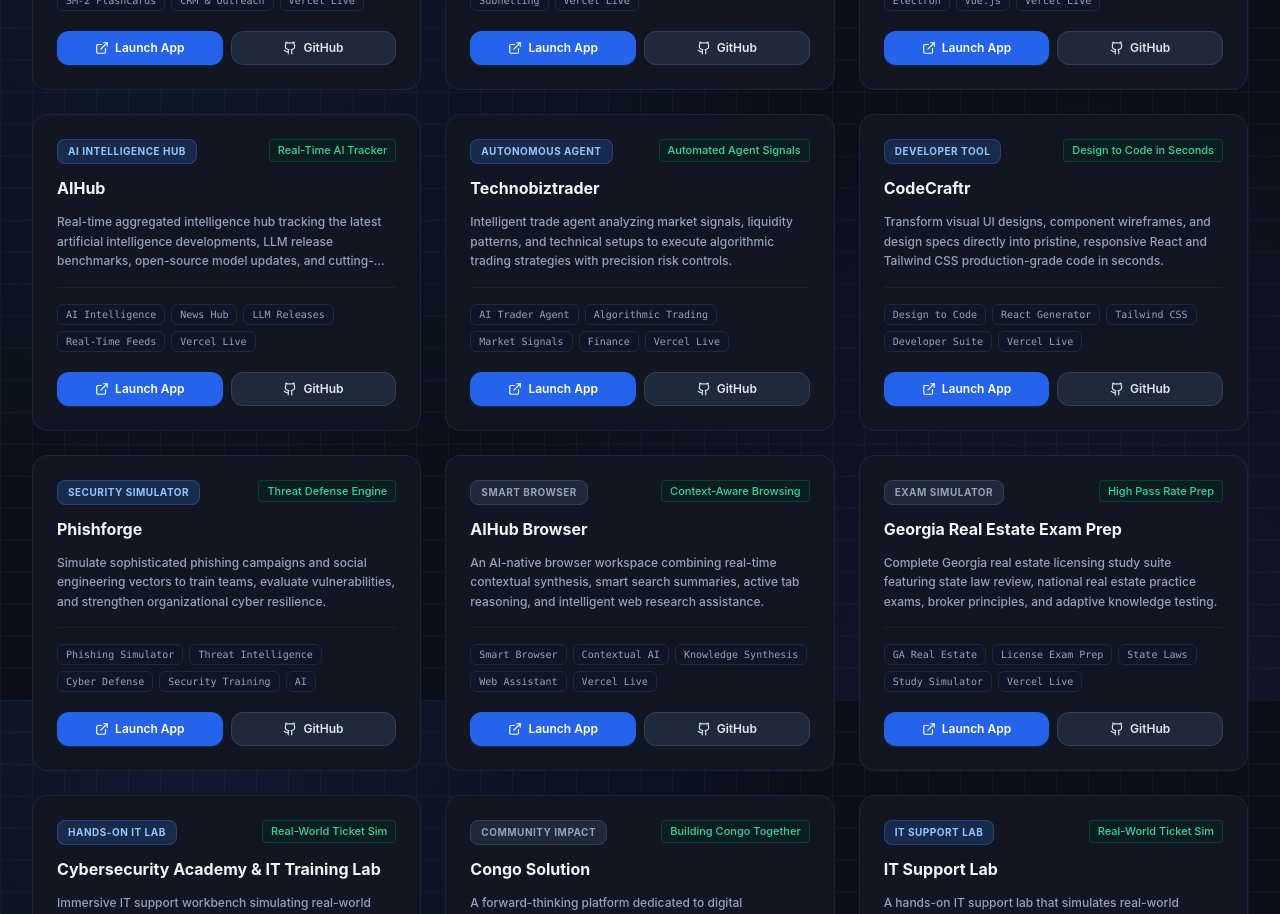
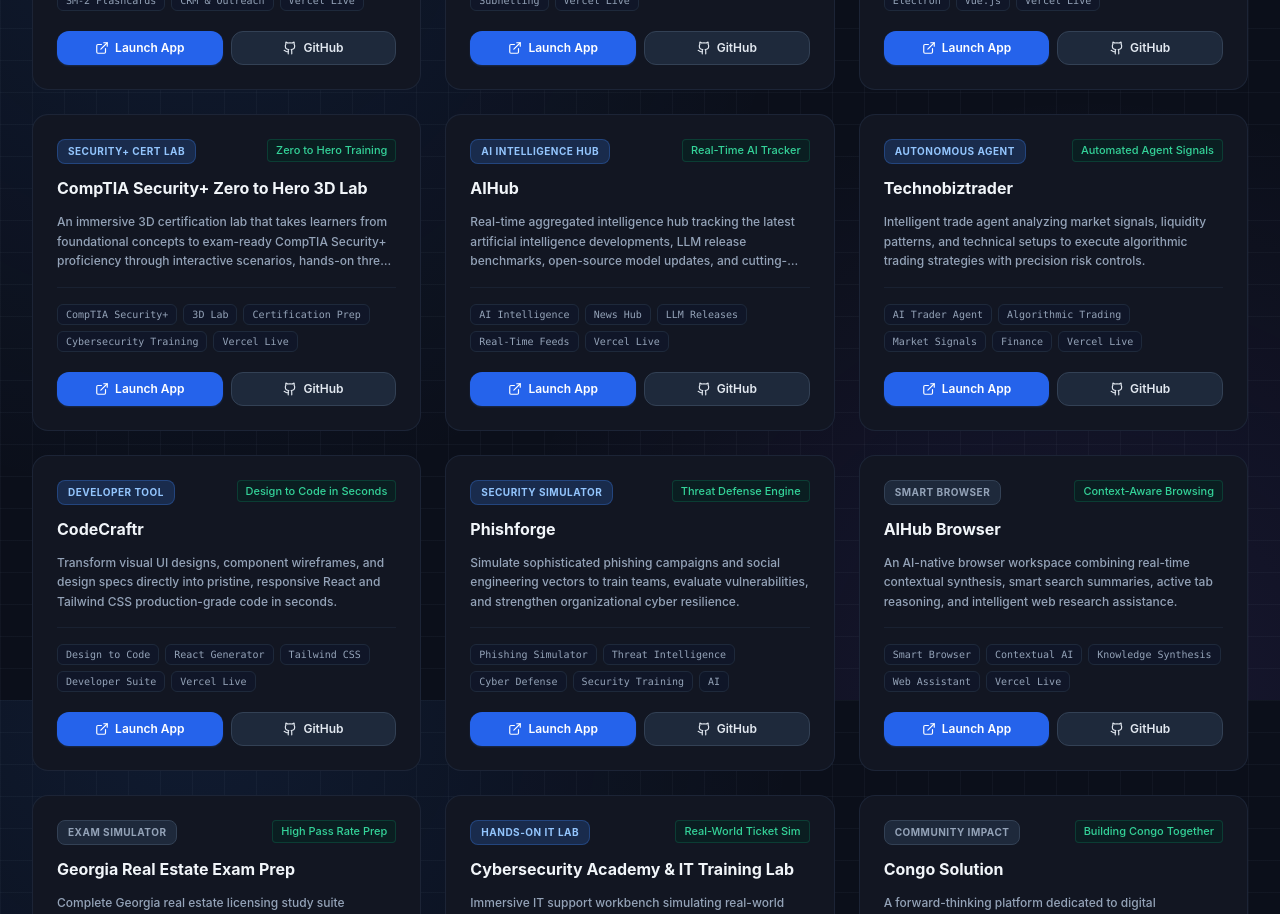
Before and after one commit to pitchiluxe/erickomari, a React (Vite) app: page / in a window 1280 px wide. Shown: the part 900-1814 px from the top of the page. Built offline with nearby package versions, Linux system fonts and the light colour scheme.

Commit message:
Add CompTIA Security+ 3D Lab project to portfolio list.
Generated with [Devin](https://devin.ai)

Co-Authored-By: Devin <158243242+devin-ai-integration[bot]@users.noreply.github.com>

```diff
--- a/src/data/profile.ts
+++ b/src/data/profile.ts
@@ -29,7 +29,7 @@ export const CREATOR_PROFILE = {
   linkedin: 'https://www.linkedin.com/in/erickomari/',
   twitter: 'https://x.com/eomari',
   experienceYears: '7+ Years',
-  totalProjects: 16,
+  totalProjects: 17,
   coreSkills: [
     'TypeScript & React 19 / Next.js',
     'AI Agents & LLM Orchestration',
@@ -90,6 +90,20 @@ export const CREATOR_PROJECTS: CreatorProject[] = [
     badge: 'IAM WORKSTATION SIM',
     stars: 0,
     stats: 'Real Directory Simulation'
+  },
+  {
+    id: 'proj-comptia-securityplus-3d-lab',
+    title: 'CompTIA Security+ Zero to Hero 3D Lab',
+    tagline: 'From Zero to Security+ Certified — Interactive 3D Cybersecurity Training Lab',
+    description: 'An immersive 3D certification lab that takes learners from foundational concepts to exam-ready CompTIA Security+ proficiency through interactive scenarios, hands-on threat simulations, cryptography exercises, identity and access management drills, and risk assessment workflows.',
+    category: 'Education & Labs',
+    liveUrl: 'https://comptiasecuritypluslab.vercel.app/',
+    githubUrl: 'https://github.com/pitchiluxe/CompTIA-SecurityPlus-Zero-to-Hero-3D-Lab',
+    tags: ['CompTIA Security+', '3D Lab', 'Certification Prep', 'Cybersecurity Training', 'Vercel Live'],
+    featured: true,
+    badge: 'SECURITY+ CERT LAB',
+    stars: 0,
+    stats: 'Zero to Hero Training'
   },
   {
     id: 'proj-aihub',
```
